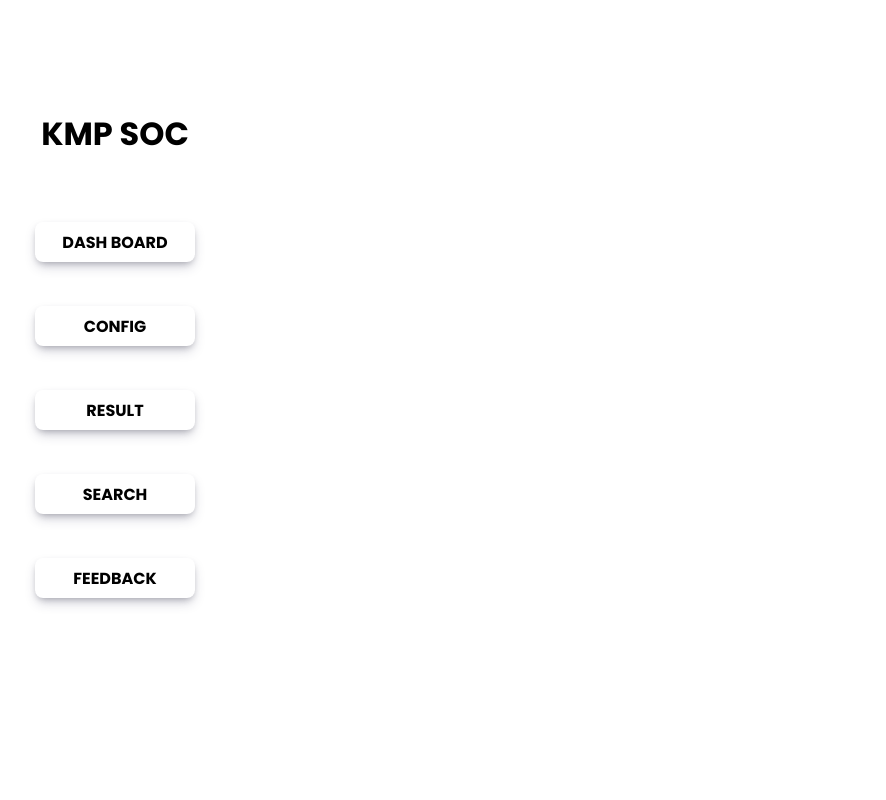
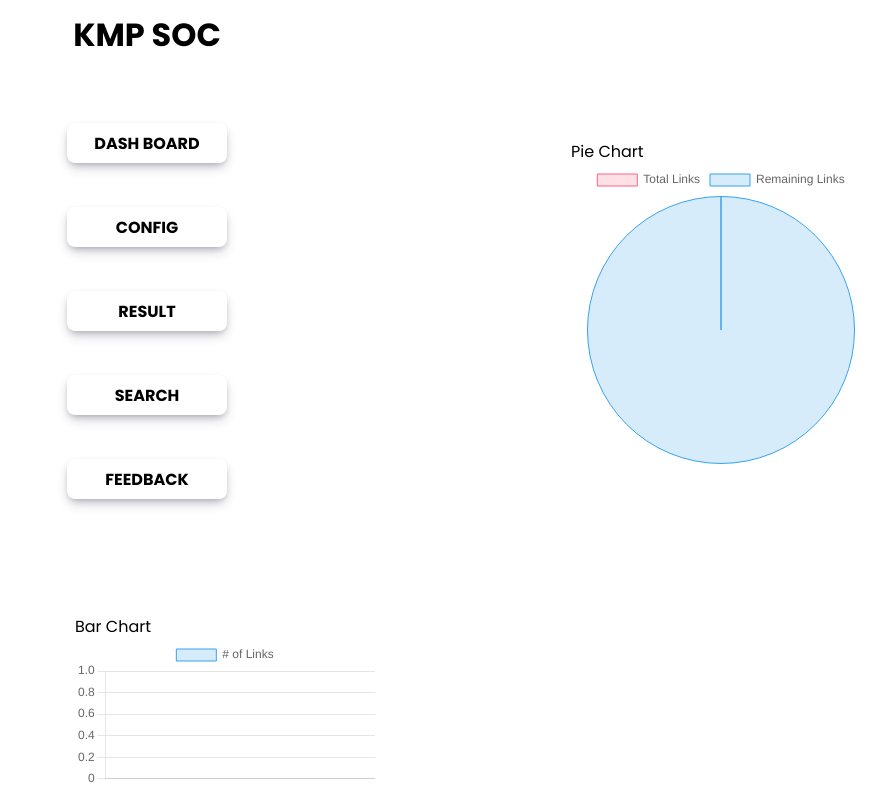
Before and after one commit to 444fck/public, a Django app: page / in a window 1280 px wide. Shown: the whole page, without its empty margins (13-899 px from the left). Run offline with Django 4.2, Linux system fonts and the light colour scheme; data that the repository does not hold is empty; some libraries are stand-ins or nearby versions.

Commit message:
update chart into index home

```diff
--- a/WEB/settings.py
+++ b/WEB/settings.py
@@ -43,7 +43,6 @@ INSTALLED_APPS = [
     'tailwind',
     'theme',
     'django_browser_reload',
-
 ]
 
 TAILWIND_APP_NAME = 'theme'
--- a/core/urls.py
+++ b/core/urls.py
@@ -2,5 +2,5 @@ from django.urls import path
 from . import views
 
 urlpatterns = [
-    path('', views.home, name='home')
+    path('', views.home, name='home'),
 ]
--- a/core/views.py
+++ b/core/views.py
@@ -1,5 +1,31 @@
 from django.shortcuts import render
+import mysql.connector
 
-# Create your views here.
 def home(request):
-    return render(request, 'core/index.html')
+    conn = mysql.connector.connect(
+        host="localhost",
+        user="root",
+        password="hoangphuc34",
+        database="nckh"
+    )
+    cur = conn.cursor()
+    cur.execute("SELECT COUNT(*) FROM web")
+    total_link = cur.fetchone()[0]
+
+    chart_data_pie = {
+        "type": "pie",
+        "labels": ['Total Links', "Remaining Links"],
+        "values": [total_link, 100 - total_link]
+    }
+
+    cur.execute("SELECT YEAR(published), COUNT(*) FROM web GROUP BY YEAR(published)")
+    rows = cur.fetchall()
+    years = [str(row[0]) for row in rows]
+    links_counts = [row[1] for row in rows]
+
+    chart_data_bar = {
+        "type": "bar",
+        "labels": years,
+        "values": links_counts
+    }
+    return render(request, 'core/index.html', {'chart_data_pie' : chart_data_pie, 'chart_data_bar' : chart_data_bar})
--- a/function/static/function/css/style.css
+++ b/function/static/function/css/style.css
@@ -3,7 +3,7 @@ body {
     grid-auto-columns: 1fr 4fr;
     place-items: center;
 }
-
+/* for button pause and remuse */
 .btn-pause {
     background-color: red;
     color: white;
--- a/function/urls.py
+++ b/function/urls.py
@@ -9,4 +9,5 @@ urlpatterns = [
     path('pause_job/', views.pause_job, name='pause_job'),
     path('resume_job/', views.remuse_job, name='remuse_job'),
     path('feedback/', views.feedback, name='feedback'),
+
 ]
--- /dev/null
+++ b/static/core/css/chart.css
@@ -0,0 +1,13 @@
+.layout .chart-container {
+    display: inline-block;
+    width: 45%;
+    margin: 10px;
+}
+
+.layout .pie-chart {
+    float: left;
+}
+
+.layout .bar-chart {
+    float: right;
+}
--- a/templates/core/index.html
+++ b/templates/core/index.html
@@ -11,7 +11,7 @@
 <link href="{%static 'core/css/main.css' %}" rel="stylesheet" />
 <link rel="apple-touch-icon" sizes="76x76" href="{%static 'core/img/apple-icon.png' %}">
 <link rel="icon" type="image/png" href="{%static 'core/img/favicon.ico' %}">
-
+<link rel="stylesheet" href="{%static 'core/css/chart.css'%}">
 {% endblock css%}
 
 {% block content %}
@@ -27,48 +27,18 @@
         </ul>
     </section>
 
-    {% comment %} <section class="main__content">
-        <div class="information_data">
-            <div class="data__perform">
-                <h1>PERFORMANCE</h1>
-                <div class="percent">
-                    <section class="data_loading">
-                        <h2>78%</h2>
-                        <p class="success">Success</p>
-                    </section>
-                    <section class="data_loading">
-                        <h2>22%</h2>
-                        <p class="loading">Loading</p>
-                    </section>
-                </div>
-                <div class="annouce">
-                    <p class="success">Dectect Malware from US</p>
-                    <p class="danger">Malware from US</p>
-                </div>
-            </div>
+    <div class="chart-container pie-chart">
+        <p>Pie Chart</p>
+        <canvas id='myPieChart'></canvas>
+    </div>
 
-            <div class="chart__data">
-                <p>Chart data</p>
-            </div>
-        </div>
-        <div class="total_data">
-            <div class="news">
-                <p>1</p>
-                <h1>THIS DAY</h1>
-            </div>
-            <div class="news">
-                <p>2</p>
-                <h1>THIS WEEK</h1>
-            </div>
-            <div class="news">
-                <p>3</p>
-                <h1>THIS MONTH</h1>
-            </div>
-        </div>
-    </section> {% endcomment %}
-
+    <div class="chart-container bar-chart">
+        <p>Bar Chart</p>
+       <canvas id="myBarChart"></canvas>
+    </div>
 </div>
 {% endblock content %}
+
 
 {% block js %}
 <!--   Core JS Files   -->
@@ -95,4 +65,58 @@
 
     });
 </script>
+
+<script src="https://cdn.jsdelivr.net/npm/chart.js"></script>
+<script>
+    // Pie Chart
+    var ctx = document.getElementById('myPieChart').getContext('2d');
+    var myPieChart = new Chart(ctx, {
+        type: '{{ chart_data_pie.type }}',
+        data: {
+            labels: {{ chart_data_pie.labels|safe }},
+            datasets: [{
+                data: {{ chart_data_pie.values|safe }},
+                backgroundColor: [
+                    'rgba(255, 99, 132, 0.2)',
+                    'rgba(54, 162, 235, 0.2)'
+                ],
+                borderColor:[
+                    'rgba(255, 99, 132, 1)',
+                    'rgba(54, 162, 235, 1)'
+                ],
+                borderWidth: 1
+            }]
+        },
+        options: {
+            responsive: false,
+            maintainAspectRatio: false
+        }
+    });
+    // Bar Chart
+    var ctxBar = document.getElementById('myBarChart').getContext('2d');
+    var myBarChart = new Chart(ctxBar, {
+        type: '{{ chart_data_bar.type }}',
+        data: {
+            labels: {{ chart_data_bar.labels|safe}},
+            datasets: [{
+                label: '# of Links',
+                data: {{ chart_data_bar.values|safe}},
+                backgroundColor: 'rgba(54, 162, 235, 0.2)',
+                borderColor: 'rgba(54, 162, 235, 1)',
+                borderWidth: 1
+            }]
+        },
+        options: {
+            responsive: false,
+            maintainAspectRatio: false,
+            scales: {
+                yAxes: [{
+                    ticks: {
+                        beginAtZero: true
+                    }
+                }]
+            }
+        }
+    });
+</script>
 {% endblock js %}
```
Also changed, not shown: function/templates/function/base.html (+79 -5 lines), function/views.py (line endings or trailing spaces).
